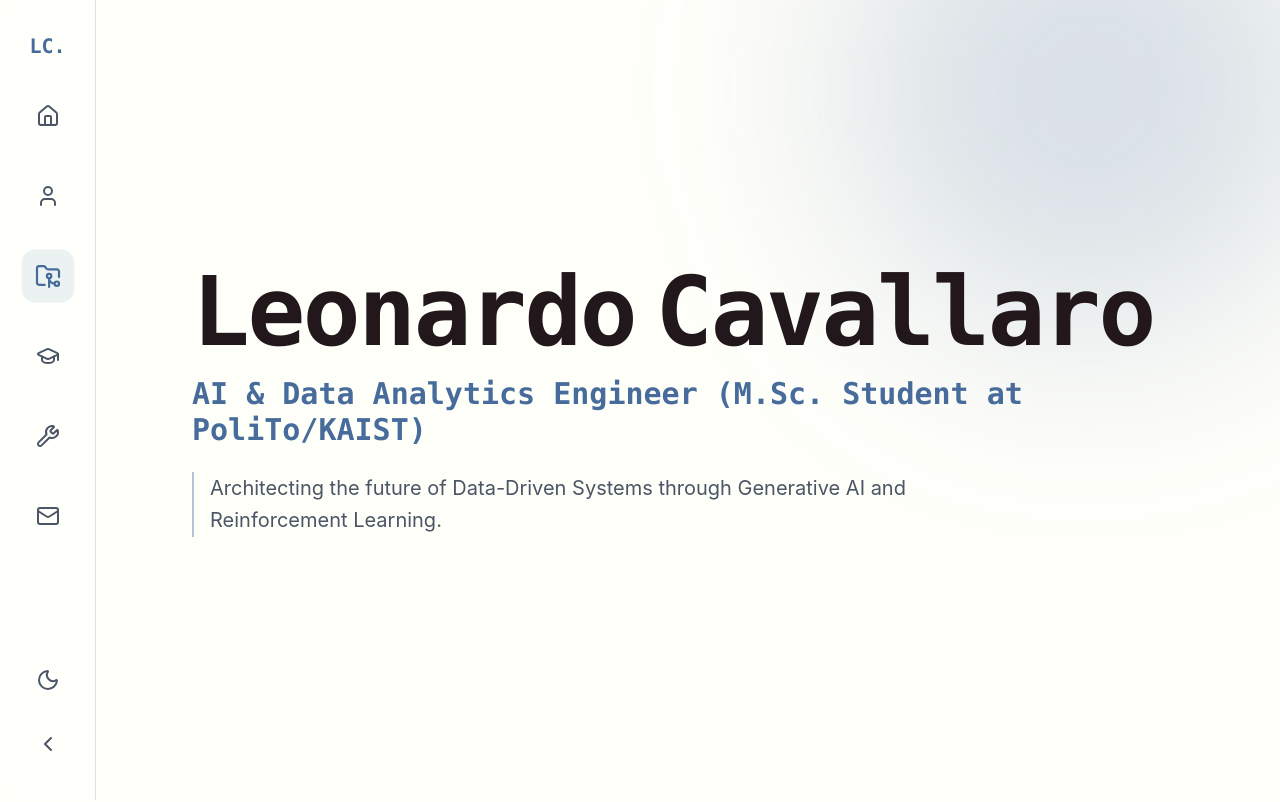
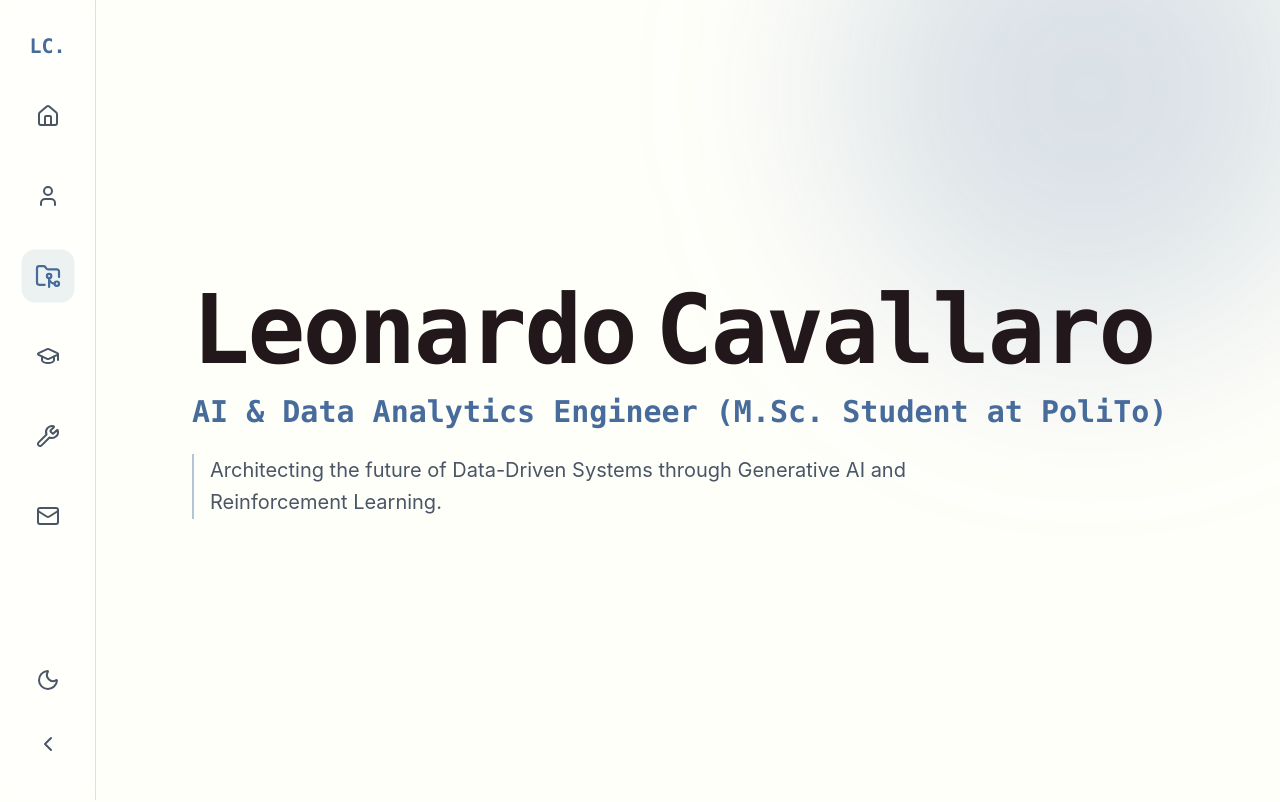
Before and after one commit to leo54200/leo54200.github.io, a React (Vite) app: page / in a window 1280 px wide. Shown: the top 802 px of the page. Built offline with nearby package versions, Linux system fonts and the light colour scheme.

Commit message:
Update role in identity object

```diff
--- a/src/data.ts
+++ b/src/data.ts
@@ -1,6 +1,6 @@
 export const identity = {
   name: "Leonardo Cavallaro",
-  role: "AI & Data Analytics Engineer (M.Sc. Student at PoliTo/KAIST)",
+  role: "AI & Data Analytics Engineer (M.Sc. Student at PoliTo)",
   angle: "Architecting the future of Data-Driven Systems through Generative AI and Reinforcement Learning.",
   email: "leo.cavallaro.02@gmail.com",
   linkedin: "https://www.linkedin.com/in/leonardo-cavallaro",
```
